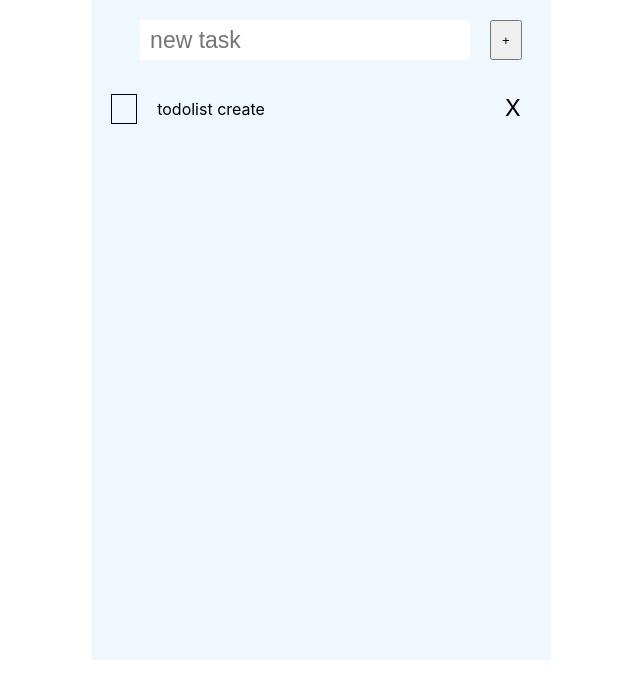
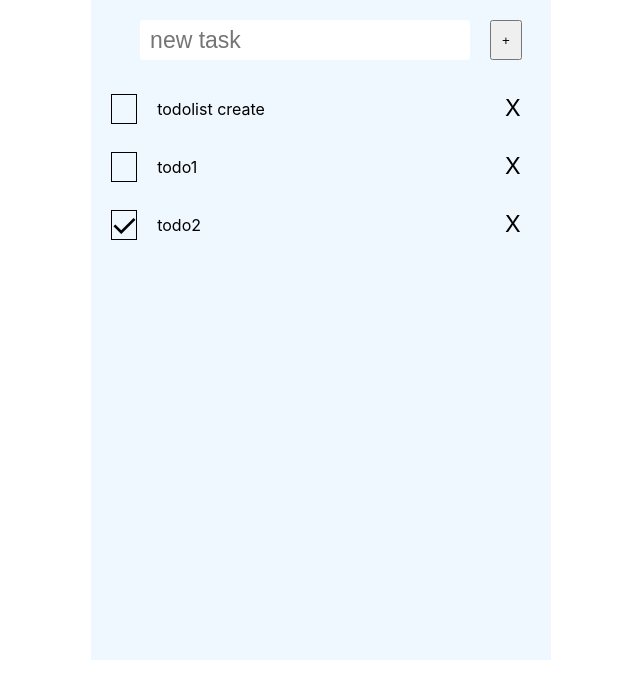
Before and after one commit to yejin32/todolist-ts, a React (Create React App) app: page / in a window 1280 px wide. Shown: the top 698 px of the page, without its empty margins (319-959 px from the left). Built offline with nearby package versions, Linux system fonts and the light colour scheme; the HTML template or start-up script is replaced by a standard one.

Commit message:
Feat: TodoList 구현

```diff
--- a/src/App.tsx
+++ b/src/App.tsx
@@ -2,6 +2,7 @@ import React from 'react';
 import styled from 'styled-components';
 import Input from './components/Input';
 import Todo from './components/Todo';
+import TodoList from './components/TodoList';
 
 const SMainContainer = styled.div`
     width:100%;
@@ -23,6 +24,7 @@ function App() {
       <div className='todoContainer'>
         <Input/>
         <Todo text='todolist create'/>
+        <TodoList/>
       </div>
     </SMainContainer>
   );
--- /dev/null
+++ b/src/components/TodoList.tsx
@@ -0,0 +1,29 @@
+import React, { useState } from 'react';
+import Todo from './Todo';
+
+
+
+const TodoList = () => {
+    const [todos] = useState([
+        {
+            id: 1,
+            text: 'todo1',
+            completed: false,
+        },
+        {
+            id: 2,
+            text: 'todo2',
+            completed: true,
+        }
+    ]);
+
+    return (
+        <div>
+            {todos.map(todos =>
+            <Todo text={todos.text} completed={todos.completed} key={todos.id}/>
+            )}
+        </div>
+    );
+};
+
+export default TodoList;
```
